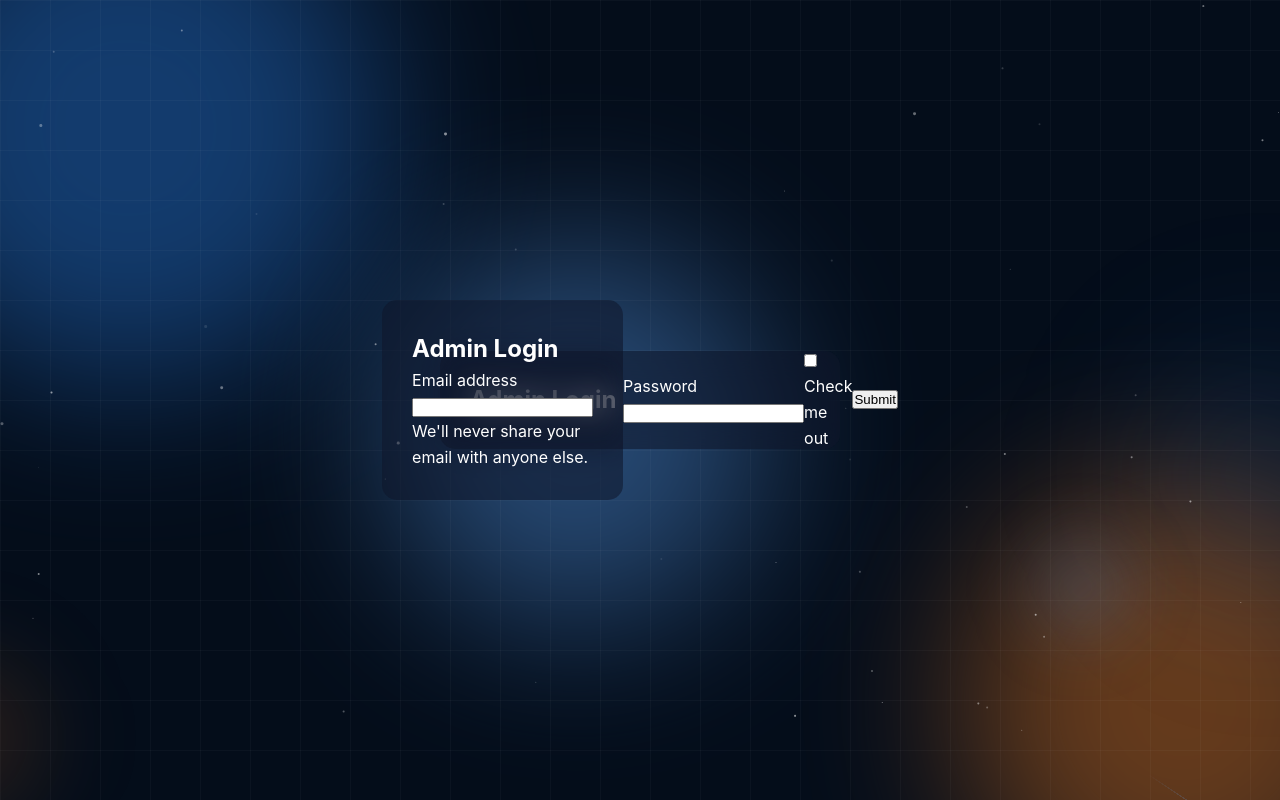
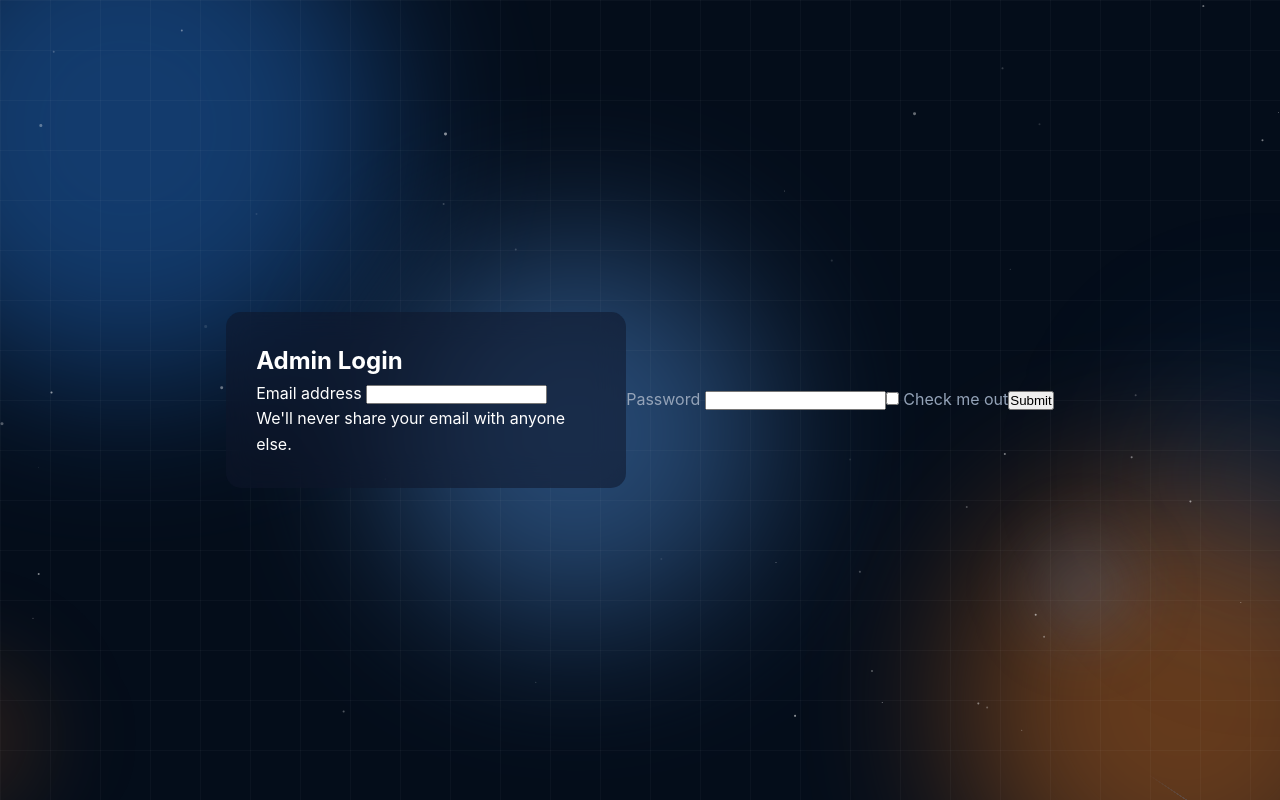
Before and after one commit to saicoder33/Code-catalyst, a website: page admin-login.html in a window 1280 px wide. Drawn offline with nearby package versions, Linux system fonts and the light colour scheme; files that its build step writes are made by us from their sources.

Commit message:
admin portal

```diff
--- a/admin-login.html
+++ b/admin-login.html
@@ -36,9 +36,6 @@
       <div id="dynamic-bg-elements"></div>
       <div class="grid-overlay"></div>
     </div>
-   <div class="login-container">
-  <div class="login-form">
-    <h2>Admin Login</h2>
 
     <form>
       <div class= 'login-container'>
```
